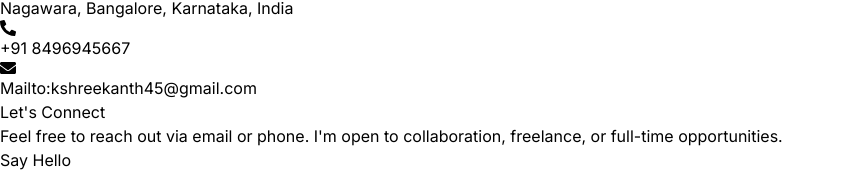
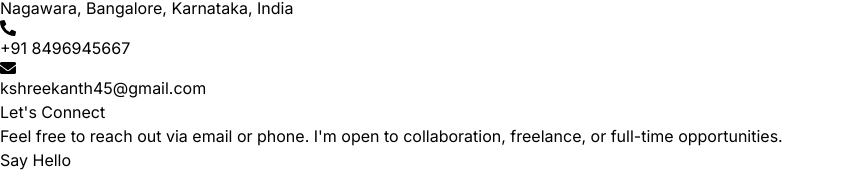
Before and after one commit to Shreekantha45/React-portfilo-shree, a React (Vite) app: page /contact in a window 1280 px wide. Shown: the part 556-727 px from the top of the page, without its empty margins (0-845 px from the left). Built offline with nearby package versions, Linux system fonts and the light colour scheme.

Commit message:
Email update

```diff
--- a/src/constants/index.js
+++ b/src/constants/index.js
@@ -70,5 +70,5 @@ export const PROJECTS = [
 export const CONTACT = {
   address: "Nagawara, Bangalore, Karnataka, India",
   phoneNo: "+91    8496945667 ",
-  email: "Mailto:kshreekanth45@gmail.com",
+  email: "kshreekanth45@gmail.com",
 };
```
